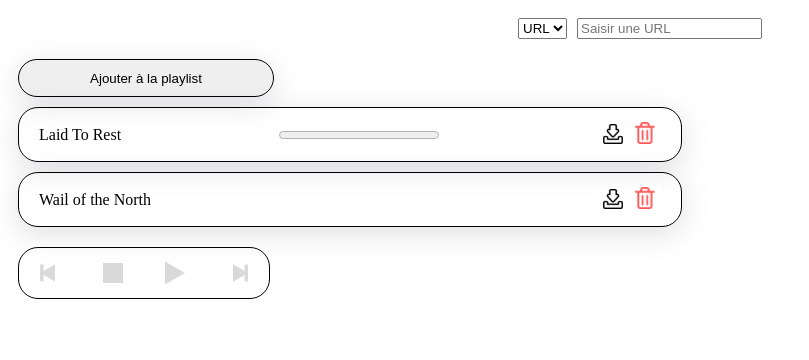
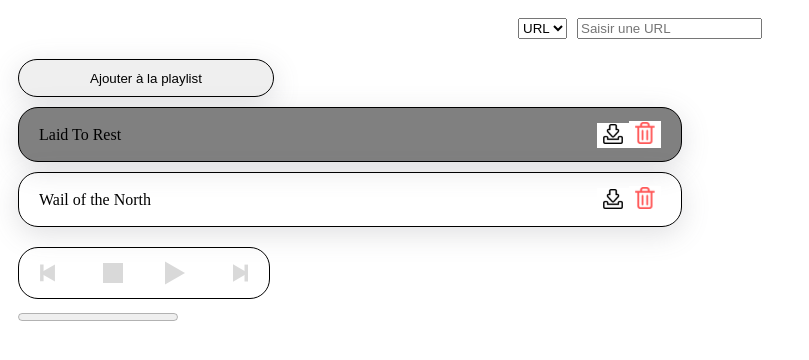
Before and after one commit to CamiDINET/audioPlayer, an Angular app: page / in a window 1280 px wide. Shown: the top 360 px of the page, without its empty margins (0-809 px from the left). Built offline with nearby package versions, Linux system fonts and the light colour scheme.

Commit message:
change balise audio

```diff
--- a/src/app/app.component.css
+++ b/src/app/app.component.css
@@ -55,3 +55,6 @@ section{
 .addToPlaylist:hover, .song:hover{
     box-shadow: rgba(50, 50, 93, 0.25) 0px 30px 60px -12px inset, rgba(0, 0, 0, 0.3) 0px 18px 36px -18px inset;
 }
+.musicPlay{
+    background-color: grey;
+}
--- a/src/app/app.component.html
+++ b/src/app/app.component.html
@@ -6,22 +6,18 @@
          <option value="file">File</option>
      </select>
 
-     <input id="url" type="text" placeholder="Saisir une URL" *ngIf="filePathSelect === 'url'">
-     <input id="file" type="file" *ngIf="filePathSelect === 'file'" accept="audio/*" (change)="interceptPath($event)">
+     <input #url type="text" placeholder="Saisir une URL" *ngIf="filePathSelect === 'url'">
+     <input #file type="file" *ngIf="filePathSelect === 'file'" accept="audio/*" (change)="interceptPath($event)">
 
   </form>
  </section>
 
  <section>
  <button (click)="sendMusicToThePlaylist()" class="addToPlaylist">Ajouter à la playlist</button>
-  <div *ngFor="let music of filesArray; let index = index;" class="song">
+  <div *ngFor="let music of filesArray; let index = index;" class="song" [ngClass]="{'musicPlay':index===readingTitle}">
      <div (click)="fileSelected(index)" class="file">{{music.name}}</div>
-     <progress *ngIf="readingTitle===index" [value]="progress" max="100"></progress>
-     <audio id="myAudio{{index}}" type="audio/mpeg" [src]=music.path (timeupdate)="updateProgressBar($event)">
-         <a href=music.path >
-             {{ music.path }}
-         </a>
-     </audio>
+
+
      <div>
          <button class="download">
              <a href={{music.path}} download={{music.name}}>
@@ -43,4 +39,8 @@
  <img src="../../assets/break.svg" alt="Image pause" (click)="break()" *ngIf="musicIsReading">
  <img src="../../assets/next.svg" alt="Image suivant" (click)="next()">
  </div>
+ <audio #music type="audio/mpeg" [src]=musicTodisplay.path (timeupdate)="updateProgressBar($event)">
+
+</audio>
+ <progress [value]="progress" max="100"></progress>
  </section>
--- a/src/app/app.component.ts
+++ b/src/app/app.component.ts
@@ -15,11 +15,12 @@ export class AppComponent {
   readingTitle: number = 0;
   progress: number = 0;
   blobLocalMusic!:any;
+  musicTodisplay:any = {path:"", name:""}
 
 
    @ViewChild('url') myUrlElement!: ElementRef<HTMLInputElement>;
    @ViewChild('file') myFileElement!: ElementRef<HTMLInputElement>;
-   //@ViewChild(this.filePathSelect,{static: false}) myMusicElement!: ElementRef<HTMLAudioElement>;
+   @ViewChild('music') myAudioElement!: ElementRef<HTMLAudioElement>;
 
   selectFilePath(e: any){
     this.filePathSelect = e.target.value;
@@ -37,8 +38,9 @@ export class AppComponent {
 
 playMusic(){
 this.musicIsReading = true;
-let music = document.getElementById("myAudio" + this.readingTitle) as HTMLAudioElement;
-music.play();
+this.musicTodisplay = this.filesArray[this.readingTitle];
+this.myAudioElement.nativeElement.play();
+
 }
 
 next(){
@@ -54,26 +56,24 @@ next(){
 
 stop(){
   this.musicIsReading = false;
-  let music = document.getElementById('myAudio' + this.readingTitle) as HTMLAudioElement;
-  music.pause();
-  music.currentTime = 0;
+  this.myAudioElement.nativeElement.pause();
+  this.myAudioElement.nativeElement.currentTime = 0;
 }
 
 back(){
   this.stop();
-  (this.readingTitle!==0) ? this.readingTitle-- : this.readingTitle=0;
+  (this.readingTitle!==0) ? this.readingTitle-- : this.readingTitle = 0;
   this.playMusic();
 }
 
 break(){
   this.musicIsReading = false;
-  let music = document.getElementById('myAudio' + this.readingTitle) as HTMLAudioElement;
-  music.pause();
+  this.myAudioElement.nativeElement.pause();
 }
 
-fileSelected(e:any){
+fileSelected(index:number){
   this.stop()
-  this.readingTitle = e;
+  this.readingTitle = index;
   this.playMusic();
 }
 
```
